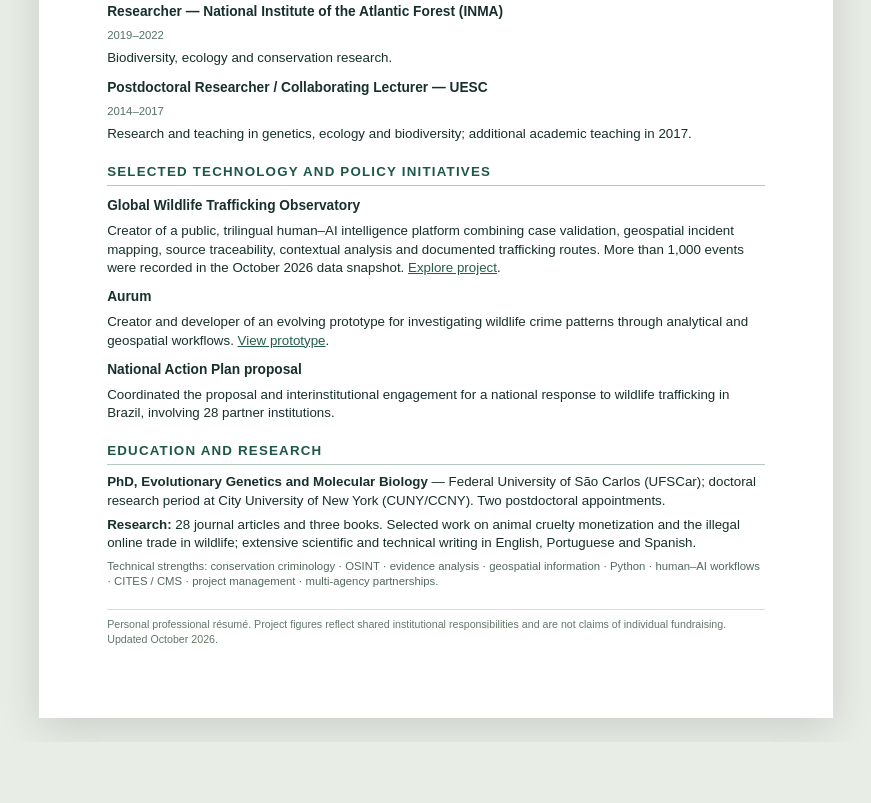
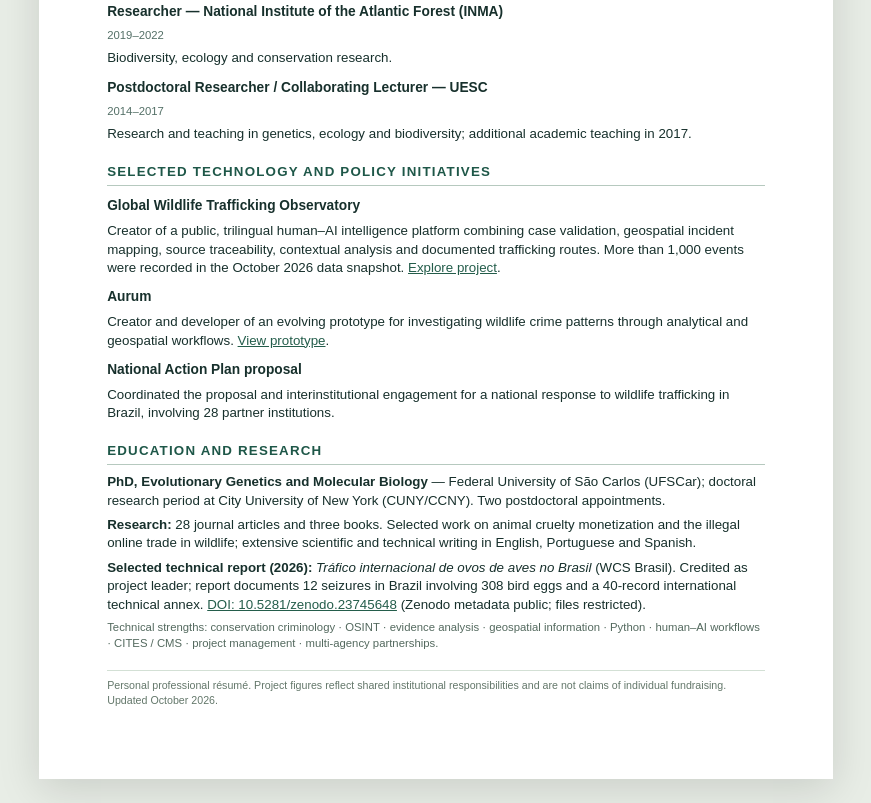
Before and after one commit to acarvalho-wcs/WCS, a website: page amazon-crimes/public/antonio-carvalho-cv/resume/index.html in a window 1280 px wide. Shown: the part 866-1669 px from the top of the page, without its empty margins (204-1075 px from the left). Before the commit the page ends 1608 px from the top, so only its background shows below. Drawn offline with Linux system fonts and the light colour scheme.

Commit message:
Add 2026 bird-egg trafficking report to professional portfolio

```diff
--- a/amazon-crimes/public/antonio-carvalho-cv/resume/index.html
+++ b/amazon-crimes/public/antonio-carvalho-cv/resume/index.html
@@ -12,6 +12,6 @@
 <div class="item"><h3>Wildlife Trafficking Specialist — Wildlife Conservation Society</h3><p class="date">2022–2025 · Brazil and regional partnerships</p><ul class="bullets"><li>Led, facilitated or supported multi-agency workshops and technical meetings in Brazil, Paraguay, Argentina, Bolivia, Colombia and Peru.</li><li>Shared responsibility for proposals, fundraising, technical delivery and budget coordination across international projects totalling approximately US$6.2 million.</li><li>Coordinated the proposal for Brazil's National Action Plan to Combat Wildlife Trafficking, engaging 28 additional institutions.</li></ul></div>
 <div class="item"><h3>Researcher — National Institute of the Atlantic Forest (INMA)</h3><p class="date">2019–2022</p><p>Biodiversity, ecology and conservation research.</p></div><div class="item"><h3>Postdoctoral Researcher / Collaborating Lecturer — UESC</h3><p class="date">2014–2017</p><p>Research and teaching in genetics, ecology and biodiversity; additional academic teaching in 2017.</p></div></section>
 <section><h2>Selected technology and policy initiatives</h2><div class="item"><h3>Global Wildlife Trafficking Observatory</h3><p>Creator of a public, trilingual human–AI intelligence platform combining case validation, geospatial incident mapping, source traceability, contextual analysis and documented trafficking routes. More than 1,000 events were recorded in the October 2026 data snapshot. <a href="https://wildlifeintel.s.gy/wcs">Explore project</a>.</p></div><div class="item"><h3>Aurum</h3><p>Creator and developer of an evolving prototype for investigating wildlife crime patterns through analytical and geospatial workflows. <a href="https://aurum-wcs.streamlit.app">View prototype</a>.</p></div><div class="item"><h3>National Action Plan proposal</h3><p>Coordinated the proposal and interinstitutional engagement for a national response to wildlife trafficking in Brazil, involving 28 partner institutions.</p></div></section>
-<section><h2>Education and research</h2><p><strong>PhD, Evolutionary Genetics and Molecular Biology</strong> — Federal University of São Carlos (UFSCar); doctoral research period at City University of New York (CUNY/CCNY). Two postdoctoral appointments.</p><p><strong>Research:</strong> 28 journal articles and three books. Selected work on animal cruelty monetization and the illegal online trade in wildlife; extensive scientific and technical writing in English, Portuguese and Spanish.</p><p class="small">Technical strengths: conservation criminology · OSINT · evidence analysis · geospatial information · Python · human–AI workflows · CITES / CMS · project management · multi-agency partnerships.</p></section>
+<section><h2>Education and research</h2><p><strong>PhD, Evolutionary Genetics and Molecular Biology</strong> — Federal University of São Carlos (UFSCar); doctoral research period at City University of New York (CUNY/CCNY). Two postdoctoral appointments.</p><p><strong>Research:</strong> 28 journal articles and three books. Selected work on animal cruelty monetization and the illegal online trade in wildlife; extensive scientific and technical writing in English, Portuguese and Spanish.</p><p><strong>Selected technical report (2026):</strong> <em>Tráfico internacional de ovos de aves no Brasil</em> (WCS Brasil). Credited as project leader; report documents 12 seizures in Brazil involving 308 bird eggs and a 40-record international technical annex. <a href="https://doi.org/10.5281/zenodo.23745648" target="_blank" rel="noopener noreferrer">DOI: 10.5281/zenodo.23745648</a> (Zenodo metadata public; files restricted).</p><p class="small">Technical strengths: conservation criminology · OSINT · evidence analysis · geospatial information · Python · human–AI workflows · CITES / CMS · project management · multi-agency partnerships.</p></section>
 <footer class="bottom">Personal professional résumé. Project figures reflect shared institutional responsibilities and are not claims of individual fundraising. Updated October 2026.</footer>
 </main></body></html>
```
